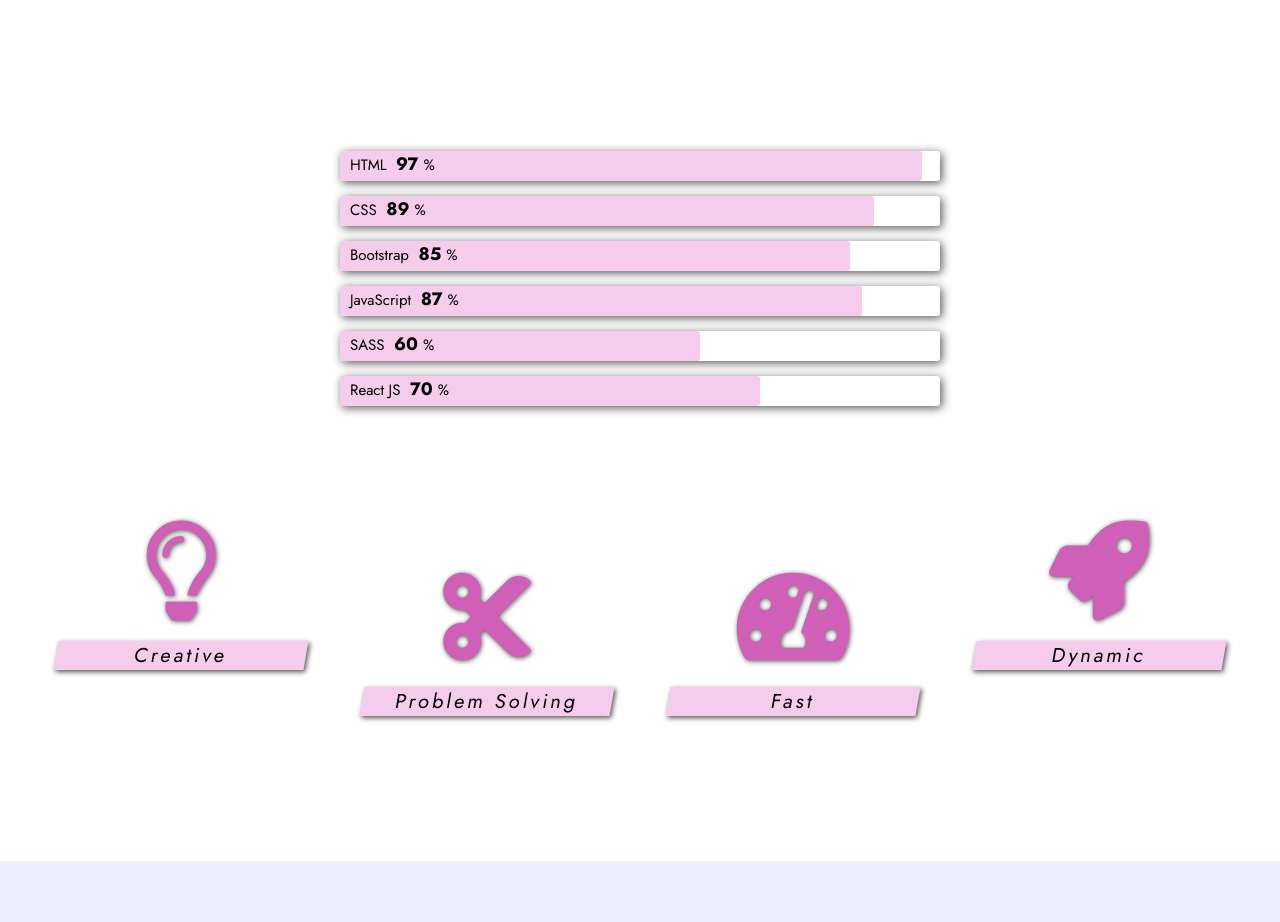
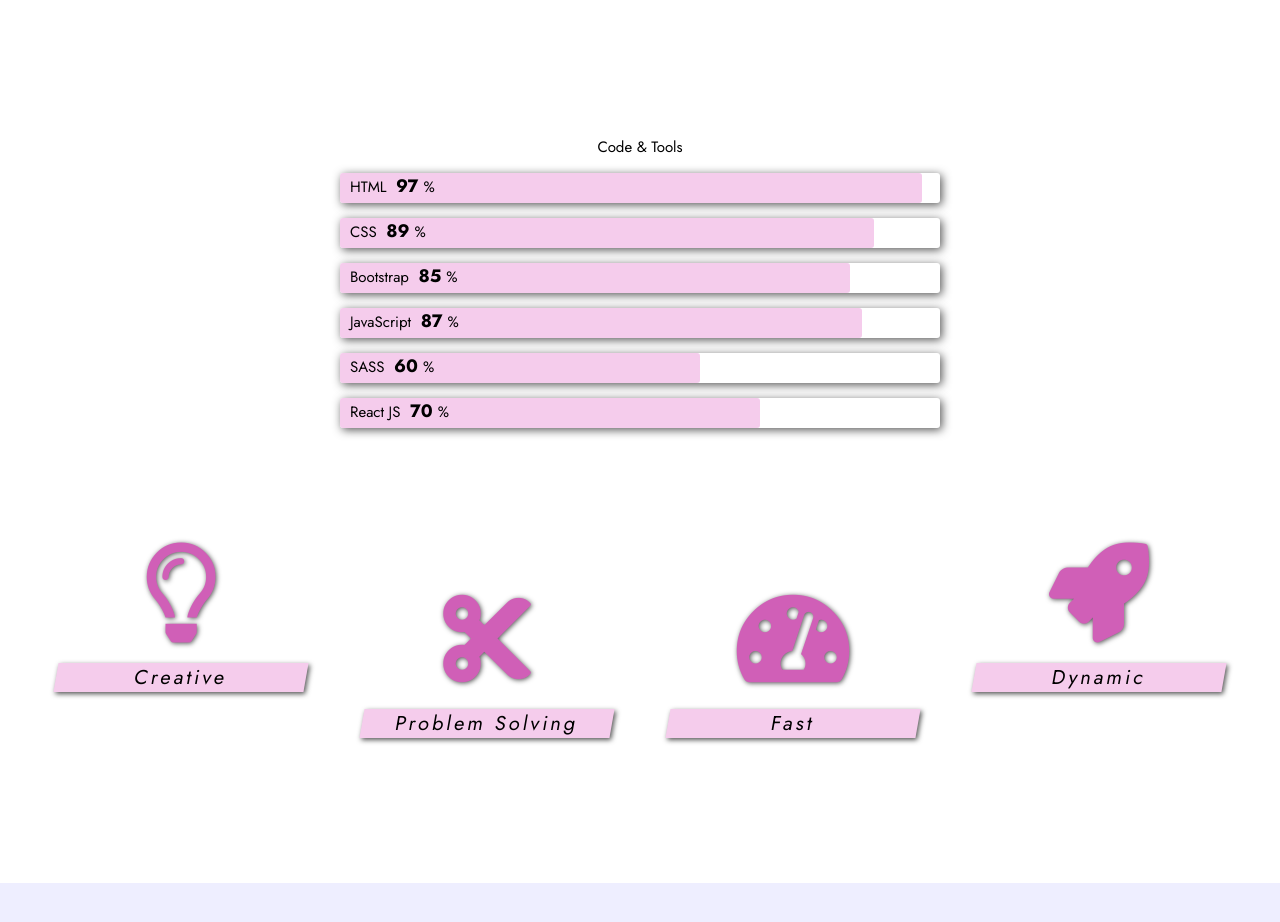
Before and after one commit to Rockafera/portfolio, a plain HTML site: page index.html in a window 1280 px wide. Shown: the part 1040-1962 px from the top of the page. Drawn offline with Linux system fonts and the light colour scheme.

Commit message:
Update index.html

```diff
--- a/index.html
+++ b/index.html
@@ -39,6 +39,7 @@
   <!-- Section 2 -->
   <section class="section-2" id="section-2">
     <h1 class="section-heading section-2-heading">About Me</h1>
+    <h2>Code & Tools</h2>
     <div class="progress-bars-wrapper">
       <div class="progress-bar">
         <p class="progress-text">
```
